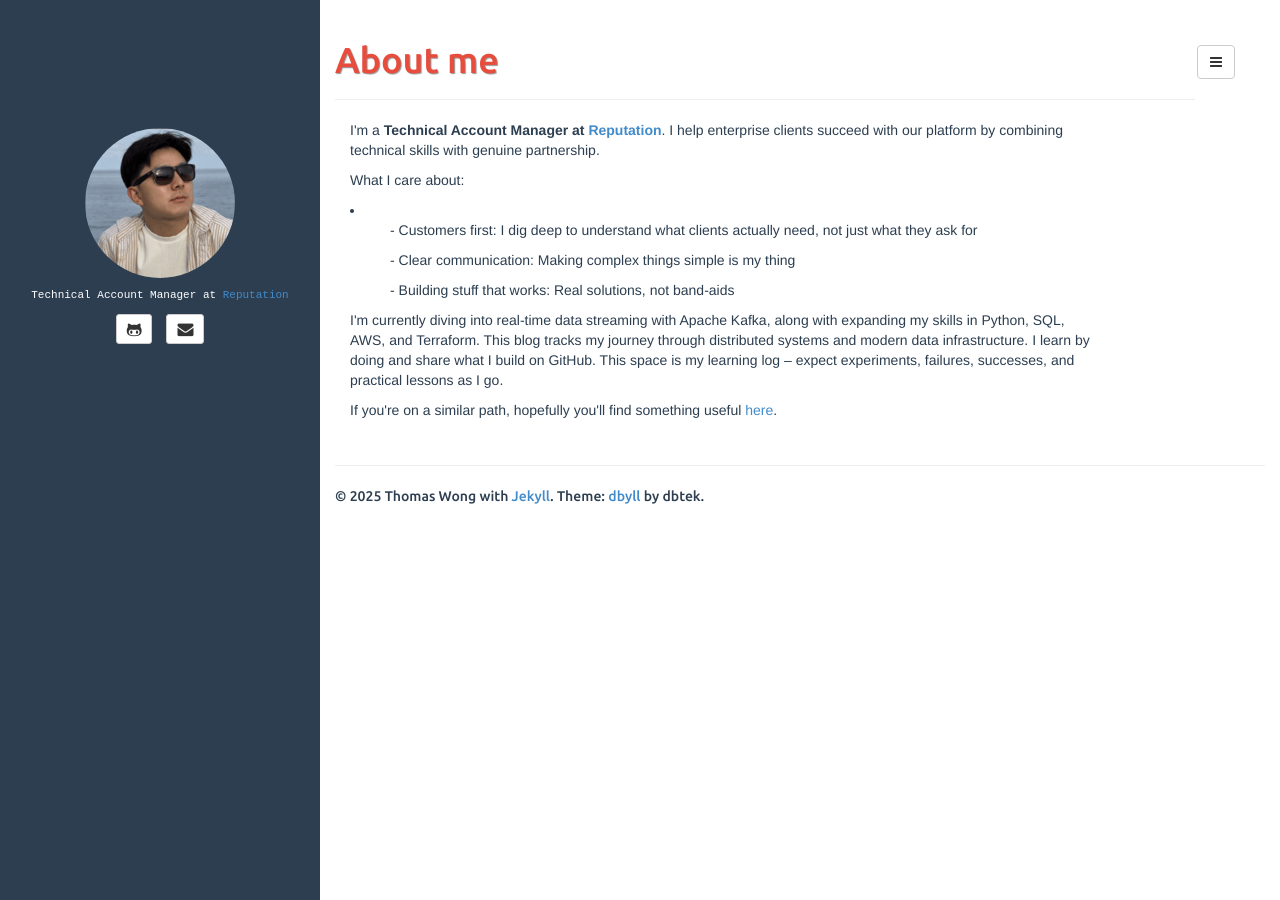
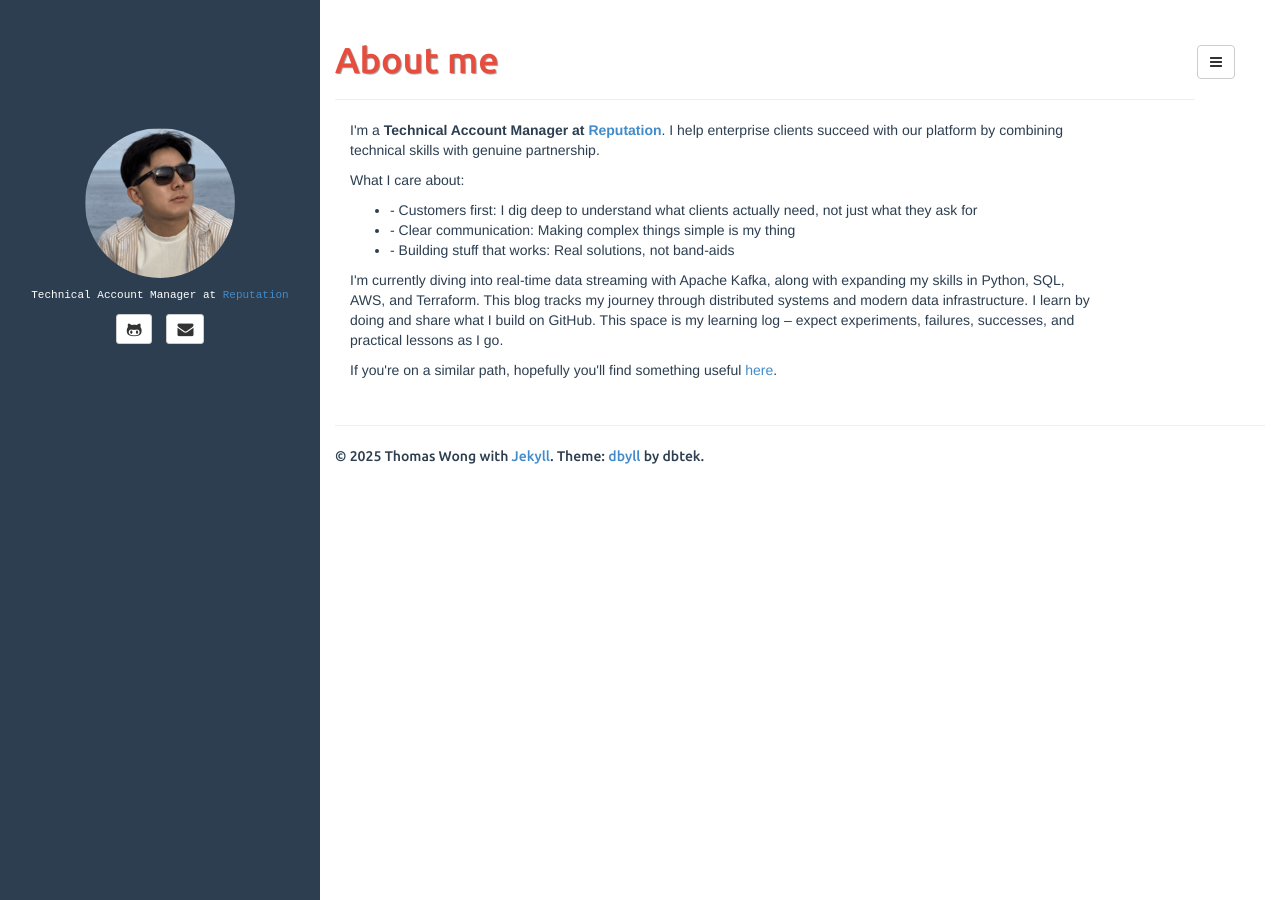
Before and after one commit to thomaswong25520/thomaswong25520.github.io, a Jekyll site: the page built from about.html, in a window 1280 px wide. Built offline with Jekyll 4.4.1, drawn with Linux system fonts in a browser that asks for light colours.

Commit message:
correct tag

```diff
--- a/about.html
+++ b/about.html
@@ -16,18 +16,18 @@ group: navigation
 
   <p>
     What I care about:
-    <li>
-      <ul>
+    <ul>
+      <li>
         - Customers first: I dig deep to understand what clients actually need,
         not just what they ask for
-      </ul>
-      <ul>
+      </li>
+      <li>
         - Clear communication: Making complex things simple is my thing
-      </ul>
-      <ul>
+      </li>
+      <li>
         - Building stuff that works: Real solutions, not band-aids
-      </ul>
-    </li>
+      </li>
+    </ul>
   </p>
 
   <p>
```
